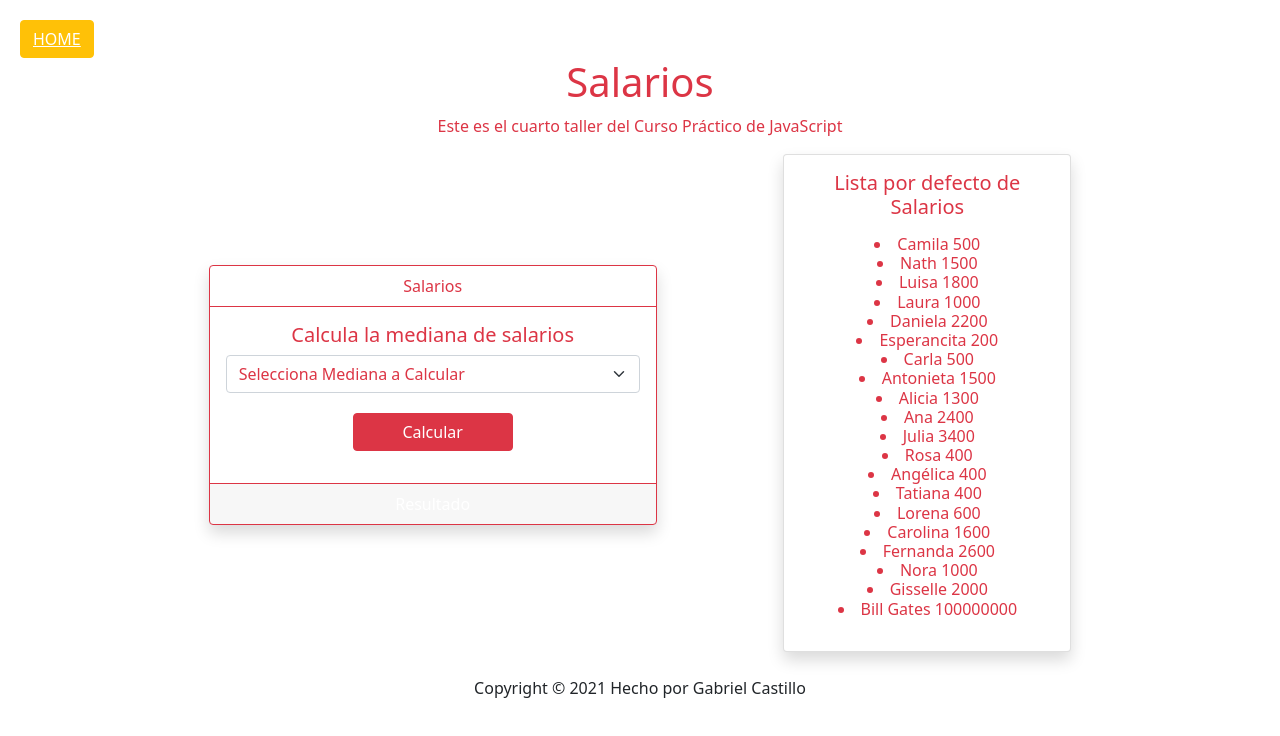
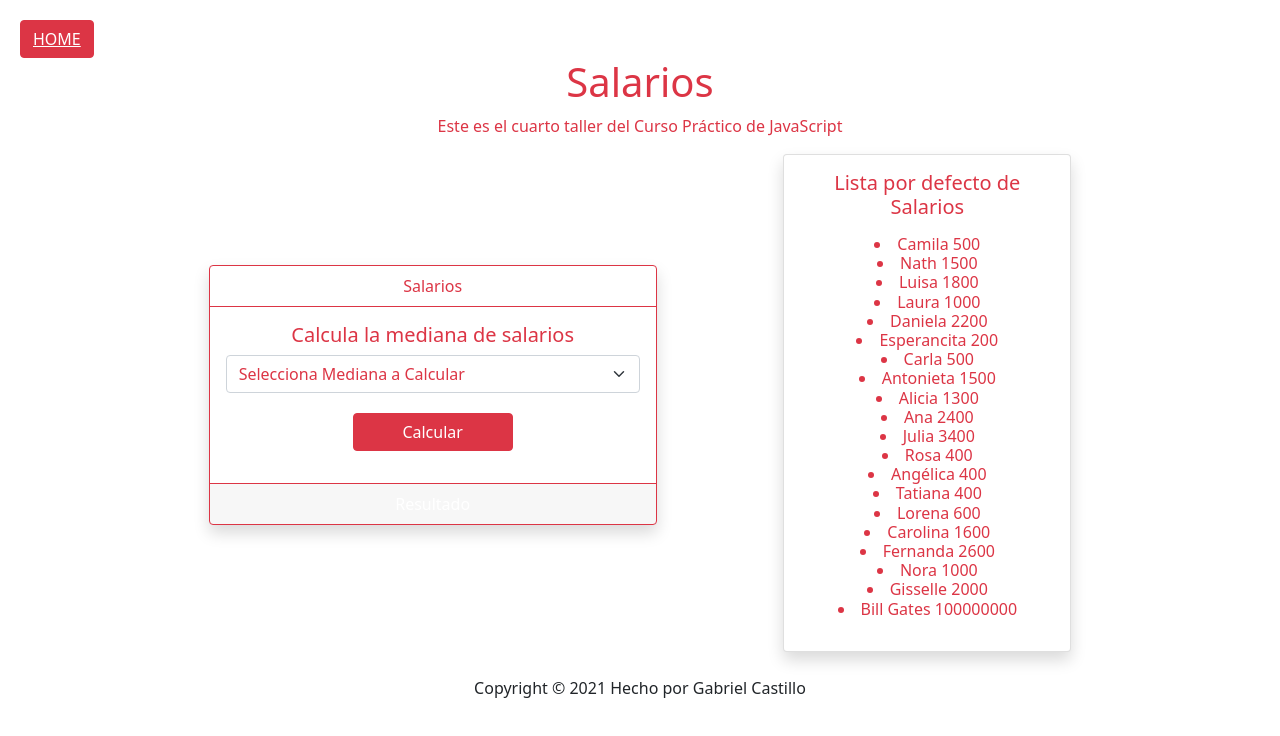
Before and after one commit to GabrielCastilloM/platzi-curso-practico-javascript, a plain HTML site: page salarios.html in a window 1280 px wide. Drawn offline with nearby package versions, Linux system fonts and the light colour scheme.

Commit message:
cambio color boton salarios

```diff
--- a/salarios.html
+++ b/salarios.html
@@ -9,7 +9,7 @@
     <title>Salarios</title>
 </head>
 <body>
-    <button id="home" type="button" class="btn btn-warning" >
+    <button id="home" type="button" class="btn btn-danger" >
         <a class="text-white" href="./index.html">HOME</a>
     </button>
 
```
